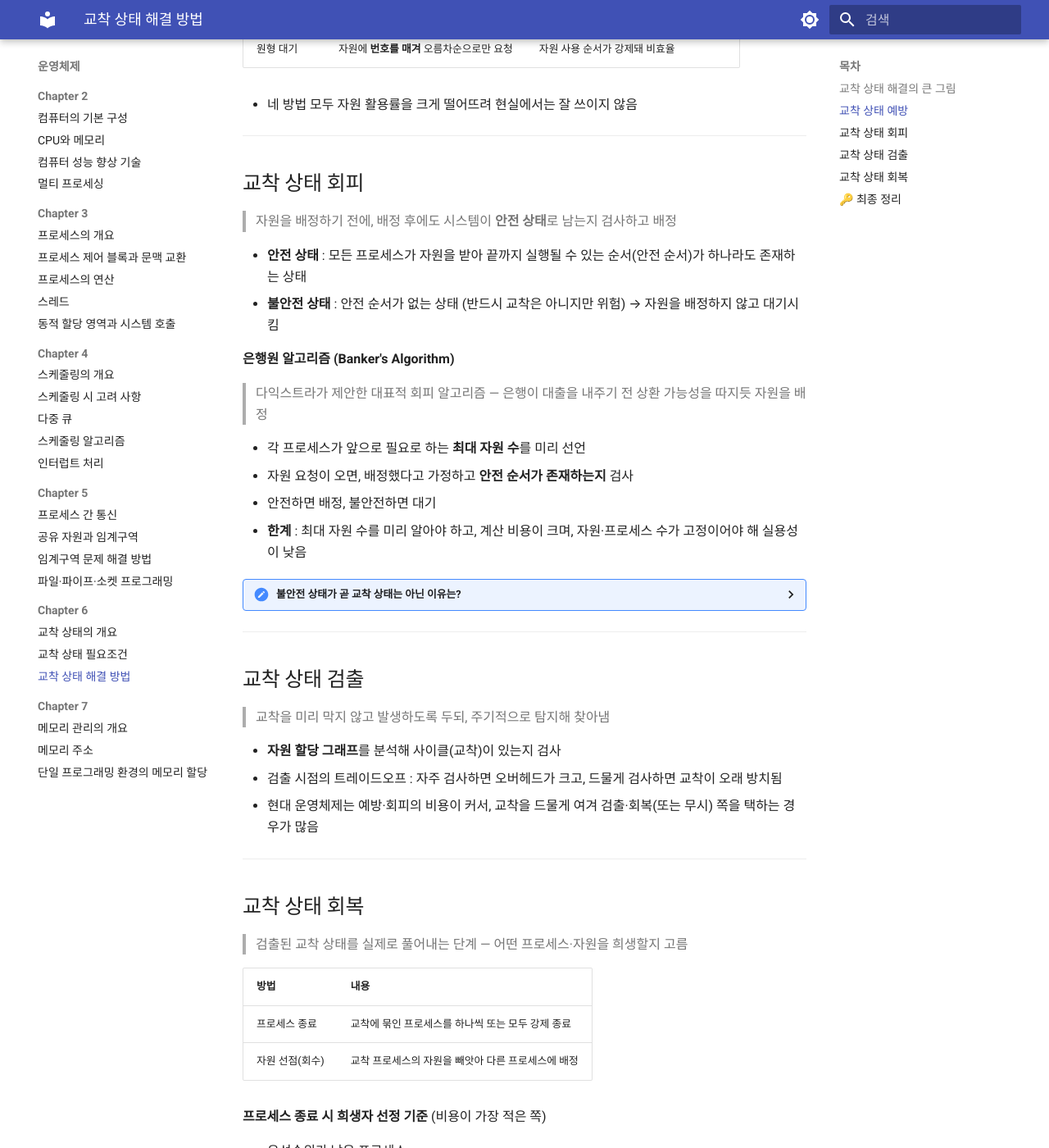
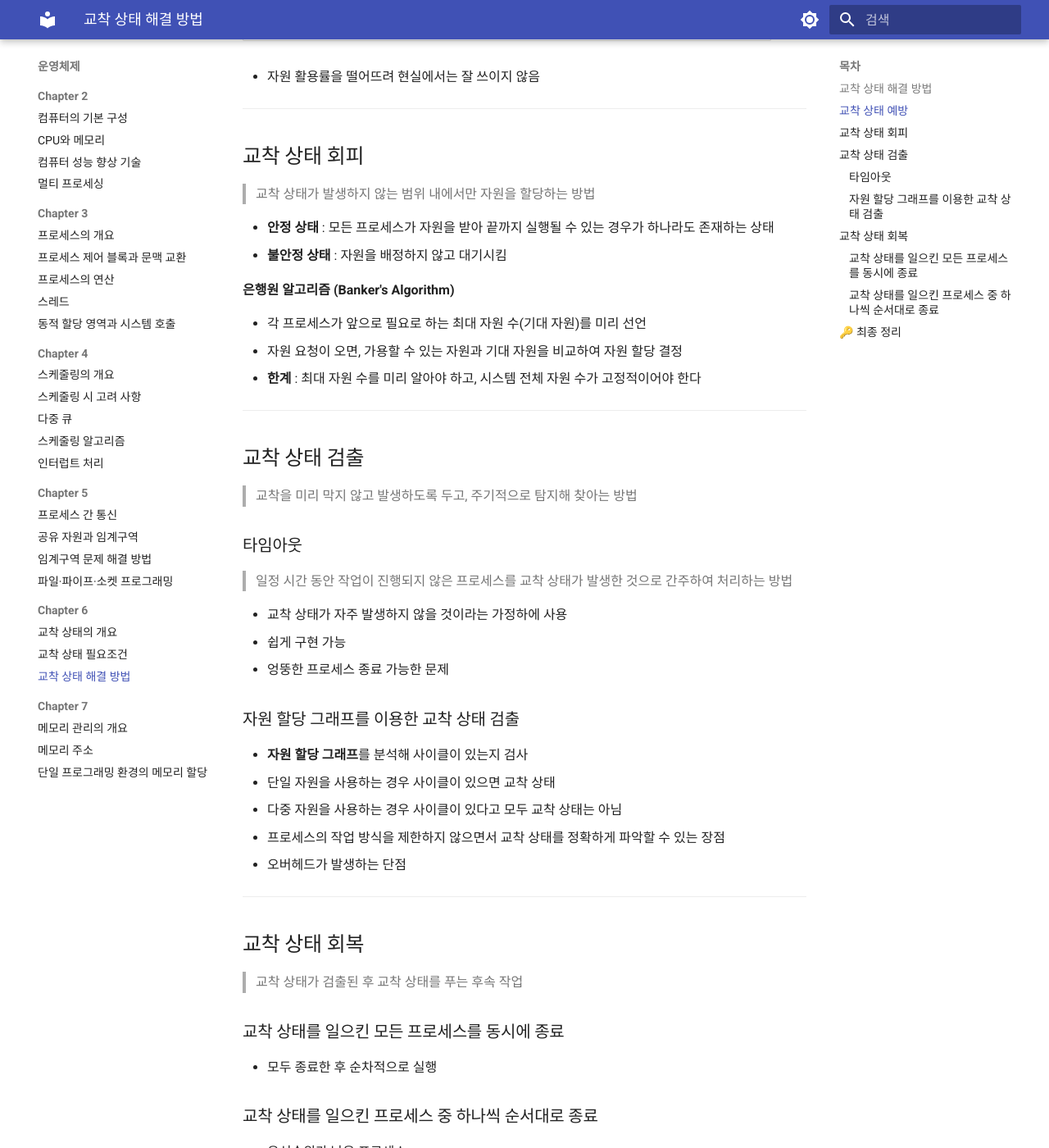
Before and after one commit to CokaNuri/CSBE, an MkDocs documentation site: the page built from docs/operating-system/Chapter 6 - 교착 상태/03 교착 상태 해결 방법.md, in a window 1280 px wide and 1400 px high, scrolled down 967 px. Shown: the whole window at 82% size. Built offline with MkDocs 1.6.1 and Material for MkDocs 9.7.7, drawn with Linux system fonts in a browser that asks for light colours; some of the changed text lies outside the part shown.

Commit message:
chapter 6 정리

```diff
--- a/docs/operating-system/Chapter 6 - 교착 상태/03 교착 상태 해결 방법.md
+++ b/docs/operating-system/Chapter 6 - 교착 상태/03 교착 상태 해결 방법.md
@@ -1,91 +1,90 @@
 # 교착 상태 해결 방법
 
-> 교착 상태를 다루는 네 가지 접근 — 예방 · 회피 · 검출 · 회복
+> 예방 · 회피 · 검출 · 회복
 
-## 교착 상태 해결의 큰 그림
+## 교착 상태 해결 방법
 
-| 접근 | 시점 | 핵심 |
-|---|---|---|
-| 예방 | 사전 | 네 필요조건 중 하나를 원천적으로 막음 |
-| 회피 | 사전 | 자원을 줘도 안전한지 미리 따져보고 배정 |
-| 검출 | 사후 | 교착이 생기게 두고, 주기적으로 탐지 |
-| 회복 | 사후 | 검출된 교착을 풀어냄 |
+| 방법 | 핵심 |
+|---|---|
+| 예방  | 네 필요조건 중 하나를 원천적으로 막음 |
+| 회피  | 자원을 줘도 안전한지 미리 따져보고 배정 |
+| 검출  | 교착이 생기게 두고, 주기적으로 탐지 |
+| 회복  | 검출된 교착을 풀어냄 |
 
-- 예방·회피는 미리 막는 쪽, 검출·회복은 생긴 뒤 처리하는 쪽
-- 강할수록(예방) 자원 효율이 떨어지고, 느슨할수록(검출) 효율은 좋지만 위험 부담이 큼
+- 예방·회피는 미리 막는 방식, 검출·회복은 생긴 뒤 처리하는 방식
 
 ---
 
 ## 교착 상태 예방
 
-> 네 가지 필요조건 중 하나를 성립하지 못하게 만들어 교착을 원천 봉쇄
+> 네 가지 필요조건 중 하나를 성립하지 못하게 만들어 교착 상태를 처리
 
 | 깨는 조건 | 방법 | 부작용 |
 |---|---|---|
-| 상호 배제 | 자원을 공유 가능하게 만듦 | 공유 불가능한 자원(프린터 등)엔 적용 못 함 |
-| 비선점 | 자원을 빼앗을 수 있게 함 | 작업 중이던 프로세스 손실, 구현 어려움 |
-| 점유와 대기 | 필요한 자원을 **한꺼번에** 모두 할당 | 자원 활용률 저하, 아사 발생 가능 |
-| 원형 대기 | 자원에 **번호를 매겨** 오름차순으로만 요청 | 자원 사용 순서가 강제돼 비효율 |
+| 상호 배제 | 자원을 공유 가능하게 만듦 | 공유 불가능한 자원 존재 |
+| 비선점 | 자원을 빼앗을 수 있게 함 | 중간에 빼앗을 수 없는 자원 존재, 아사 발생 가능 |
+| 점유와 대기 | 자원을 전부 할당하거나 아예 할당하니 않음 | 자원 활용률 저하, 아사 발생 가능 |
+| 원형 대기 | 자원에 번호를 매겨 오름차순으로만 요청 | 자원 사용 순서가 강제돼 비효율 |
 
-- 네 방법 모두 자원 활용률을 크게 떨어뜨려 현실에서는 잘 쓰이지 않음
+- 자원 활용률을 떨어뜨려 현실에서는 잘 쓰이지 않음
+
 
 ---
 
 ## 교착 상태 회피
 
-> 자원을 배정하기 전에, 배정 후에도 시스템이 **안전 상태**로 남는지 검사하고 배정
+> 교착 상태가 발생하지 않는 범위 내에서만 자원을 할당하는 방법
 
-- **안전 상태** : 모든 프로세스가 자원을 받아 끝까지 실행될 수 있는 순서(안전 순서)가 하나라도 존재하는 상태
-- **불안전 상태** : 안전 순서가 없는 상태 (반드시 교착은 아니지만 위험) → 자원을 배정하지 않고 대기시킴
+- **안정 상태** : 모든 프로세스가 자원을 받아 끝까지 실행될 수 있는 경우가 하나라도 존재하는 상태
+- **불안정 상태** : 자원을 배정하지 않고 대기시킴
 
 **은행원 알고리즘 (Banker's Algorithm)**
 
-> 다익스트라가 제안한 대표적 회피 알고리즘 — 은행이 대출을 내주기 전 상환 가능성을 따지듯 자원을 배정
-
-- 각 프로세스가 앞으로 필요로 하는 **최대 자원 수**를 미리 선언
-- 자원 요청이 오면, 배정했다고 가정하고 **안전 순서가 존재하는지** 검사
-- 안전하면 배정, 불안전하면 대기
-- **한계** : 최대 자원 수를 미리 알아야 하고, 계산 비용이 크며, 자원·프로세스 수가 고정이어야 해 실용성이 낮음
-
-<details><summary>불안전 상태가 곧 교착 상태는 아닌 이유는?</summary>
-
-불안전 상태는 안전 순서를 보장할 수 없을 뿐, 프로세스들이 <br>
-실제로 자원을 다 요구하지 않으면 교착 없이 끝날 수도 있다. <br>
-회피는 이 위험을 감수하지 않고, 불안전해질 배정을 아예 막는 보수적 방법이다.
-</details>
+- 각 프로세스가 앞으로 필요로 하는 최대 자원 수(기대 자원)를 미리 선언
+- 자원 요청이 오면, 가용할 수 있는 자원과 기대 자원을 비교하여 자원 할당 결정
+- **한계** : 최대 자원 수를 미리 알아야 하고, 시스템 전체 자원 수가 고정적이어야 한다
 
 ---
 
 ## 교착 상태 검출
 
-> 교착을 미리 막지 않고 발생하도록 두되, 주기적으로 탐지해 찾아냄
+> 교착을 미리 막지 않고 발생하도록 두고, 주기적으로 탐지해 찾아는 방법
 
-- **자원 할당 그래프**를 분석해 사이클(교착)이 있는지 검사
-- 검출 시점의 트레이드오프 : 자주 검사하면 오버헤드가 크고, 드물게 검사하면 교착이 오래 방치됨
-- 현대 운영체제는 예방·회피의 비용이 커서, 교착을 드물게 여겨 검출·회복(또는 무시) 쪽을 택하는 경우가 많음
+### 타임아웃
+
+> 일정 시간 동안 작업이 진행되지 않은 프로세스를 교착 상태가 발생한 것으로 간주하여 처리하는 방법
+
+- 교착 상태가 자주 발생하지 않을 것이라는 가정하에 사용
+- 쉽게 구현 가능
+- 엉뚱한 프로세스 종료 가능한 문제
+
+### 자원 할당 그래프를 이용한 교착 상태 검출
+
+- **자원 할당 그래프**를 분석해 사이클이 있는지 검사
+- 단일 자원을 사용하는 경우 사이클이 있으면 교착 상태
+- 다중 자원을 사용하는 경우 사이클이 있다고 모두 교착 상태는 아님
+- 프로세스의 작업 방식을 제한하지 않으면서 교착 상태를 정확하게 파악할 수 있는 장점
+- 오버헤드가 발생하는 단점
 
 ---
 
 ## 교착 상태 회복
 
-> 검출된 교착 상태를 실제로 풀어내는 단계 — 어떤 프로세스·자원을 희생할지 고름
+> 교착 상태가 검출된 후 교착 상태를 푸는 후속 작업
 
-| 방법 | 내용 |
-|---|---|
-| 프로세스 종료 | 교착에 묶인 프로세스를 하나씩 또는 모두 강제 종료 |
-| 자원 선점(회수) | 교착 프로세스의 자원을 빼앗아 다른 프로세스에 배정 |
+### 교착 상태를 일으킨 모든 프로세스를 동시에 종료
 
-**프로세스 종료 시 희생자 선정 기준** (비용이 가장 적은 쪽)
+- 모두 종료한 후 순차적으로 실행
+
+### 교착 상태를 일으킨 프로세스 중 하나씩 순서대로 종료
 
 - 우선순위가 낮은 프로세스
-- 진행이 얼마 안 된(다시 시작해도 손해가 적은) 프로세스
-- 자원을 적게 쓰거나, 남은 작업이 많은 프로세스
-
-- 자원을 빼앗긴 프로세스는 일관성이 깨지지 않도록 **이전 안전 지점으로 롤백**해야 함
-- 같은 프로세스만 반복해 희생되면 **아사**가 생길 수 있어 주의
+- 작업 시간이 짧은 프로세스
+- 자원을 많이 쓰는 프로세스
+- 자원을 빼앗긴 프로세스는 일관성이 깨지지 않도록 이전 지점으로 롤백해야 함
 
 ---
 
 ## 🔑 최종 정리
 
-> 한 줄 요약: 교착 상태는 필요조건을 깨는 예방, 안전 상태를 유지하며 배정하는 회피(은행원 알고리즘), 발생시켜 두고 탐지하는 검출, 묶인 프로세스를 종료·선점해 푸는 회복으로 다루며, 사전 방식은 안전하지만 자원 효율이 낮아 현실에서는 검출·회복 쪽이 흔하다
+> 한 줄 요약: 교착 상태는 필요조건을 깨는 예방, 안전 상태를 유지하며 배정하는 회피, 발생하게 두고 탐지하는 검출, 프로세스를 종료하는 회복으로 해결한다
```
Also changed, not shown: docs/operating-system/Chapter 6 - 교착 상태/01 교착 상태의 개요.md (+9 -25 lines), docs/operating-system/Chapter 6 - 교착 상태/02 교착 상태 필요조건.md (+16 -32 lines), docs/operating-system/Chapter 6 - 교착 상태/교착상태.jpg (added), docs/operating-system/Chapter 6 - 교착 상태/철학자.png (added).
